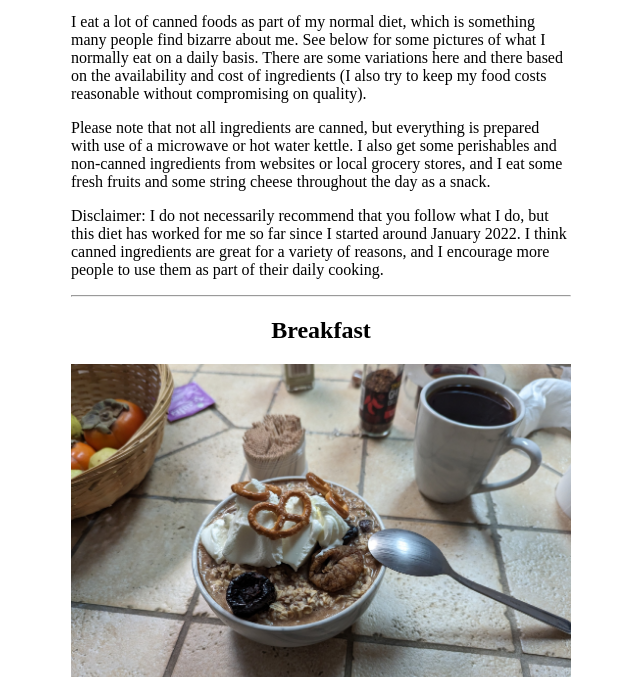
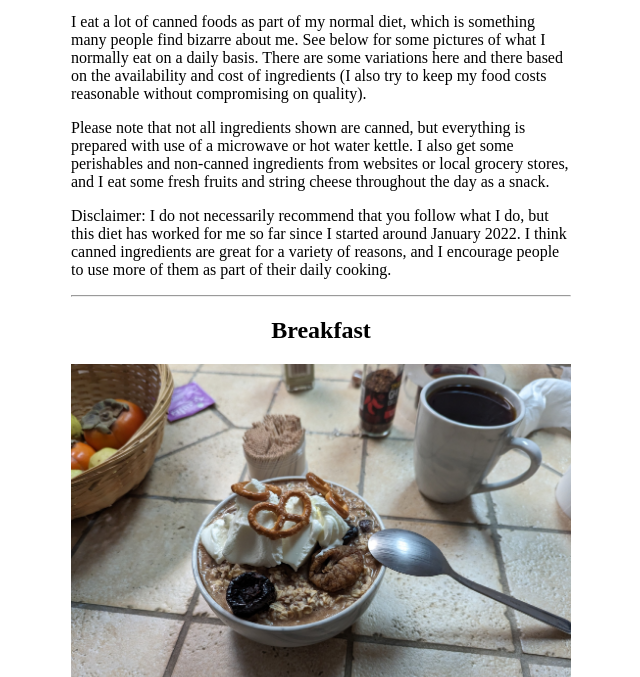
Before and after one commit to big213/jameschangcompany.com, a website: page src/canned.html in a window 1280 px wide. Shown: the part 123-800 px from the top of the page, without its empty margins (319-959 px from the left). Drawn offline with Linux system fonts and the light colour scheme.

Commit message:
Add a 300px blank footer to all pages

```diff
--- a/src/canned.html
+++ b/src/canned.html
@@ -22,17 +22,17 @@
         to keep my food costs reasonable without compromising on quality).
       </p>
       <p>
-        Please note that not all ingredients are canned, but everything is
+        Please note that not all ingredients shown are canned, but everything is
         prepared with use of a microwave or hot water kettle. I also get some
         perishables and non-canned ingredients from websites or local grocery
-        stores, and I eat some fresh fruits and some string cheese throughout
-        the day as a snack.
+        stores, and I eat some fresh fruits and string cheese throughout the day
+        as a snack.
       </p>
       <p>
         Disclaimer: I do not necessarily recommend that you follow what I do,
         but this diet has worked for me so far since I started around January
         2022. I think canned ingredients are great for a variety of reasons, and
-        I encourage more people to use them as part of their daily cooking.
+        I encourage people to use more of them as part of their daily cooking.
       </p>
       <hr />
       <div style="text-align: center">
@@ -67,6 +67,7 @@
           microwave.
         </p>
       </div>
+      <div style="height: 300px">&nbsp;</div>
     </div>
   </body>
 </html>
```
Also changed, not shown: src/index.html (+1 -0 lines).
